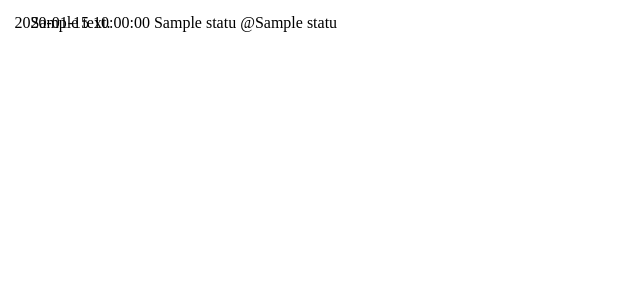
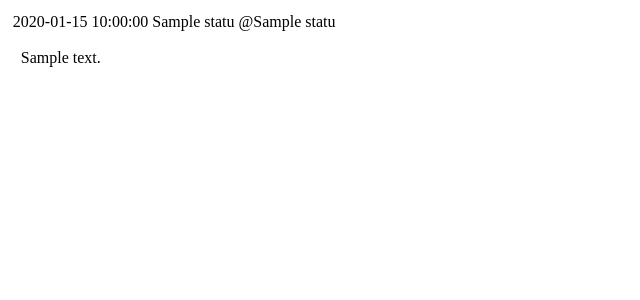
Before and after one commit to makitsukasa/Tw, a Flask app: template templates/tl.html in a window 1280 px wide. Shown: the top 300 px of the page, without its empty margins (0-640 px from the left). Run offline with Flask 2, Linux system fonts and the light colour scheme; the template is opened without the code that fills it: most values are stand-ins (such as "Sample title", 1, 10 or a date in 2020); parts of the project's set-up code (start-up, migrations or seed data) failed here and were passed over.

Commit message:
なんかちょうどいい感じになった

```diff
--- a/static/css/tl.css
+++ b/static/css/tl.css
@@ -1,23 +1,25 @@
 /* https://developer.mozilla.org/ja/docs/Web/CSS/transition */
+/* https://webgoto.net/html5 */
 
 .status {
 	width: auto;
-	padding: 0.4em;
+	padding: 0.3em;
 }
 
 .status:hover {
-	border: 1px solid #888;
+	border: 1px solid #aaa;
+	padding: 0.2em 0 0 0.2em;
 }
 
 .status > .info {
-	height: 0;
+	height: auto;
 	padding: 0;
 	margin: 0;
 }
 
 .status > .text {
-	height: 0;
-	padding: 0 0 0 1em;
+	height: auto;
+	padding: 0 0 0 0.5em;
 	margin: 0;
 }
 
@@ -31,7 +33,7 @@
 
 .status:hover > .buttons{
 	height: auto;
-	margin: 3px;
+	padding: 0 0 0 0.2em;
 	opacity: 1;
 	visibility: visible;
 }
--- a/templates/tl.html
+++ b/templates/tl.html
@@ -12,9 +12,11 @@
 					Retweeted: {{ status['rt_created_at'] }} {{ status['rt_name'] }} @{{ status['rt_screen_name'] }}
 				{% endif %}
 			</p>
+			<br>
 			<p class='text'>
 				{{ status['text'] }}
 			</p>
+			<br>
 			<p class='buttons'>
 				fav rt img
 			</p>
```
